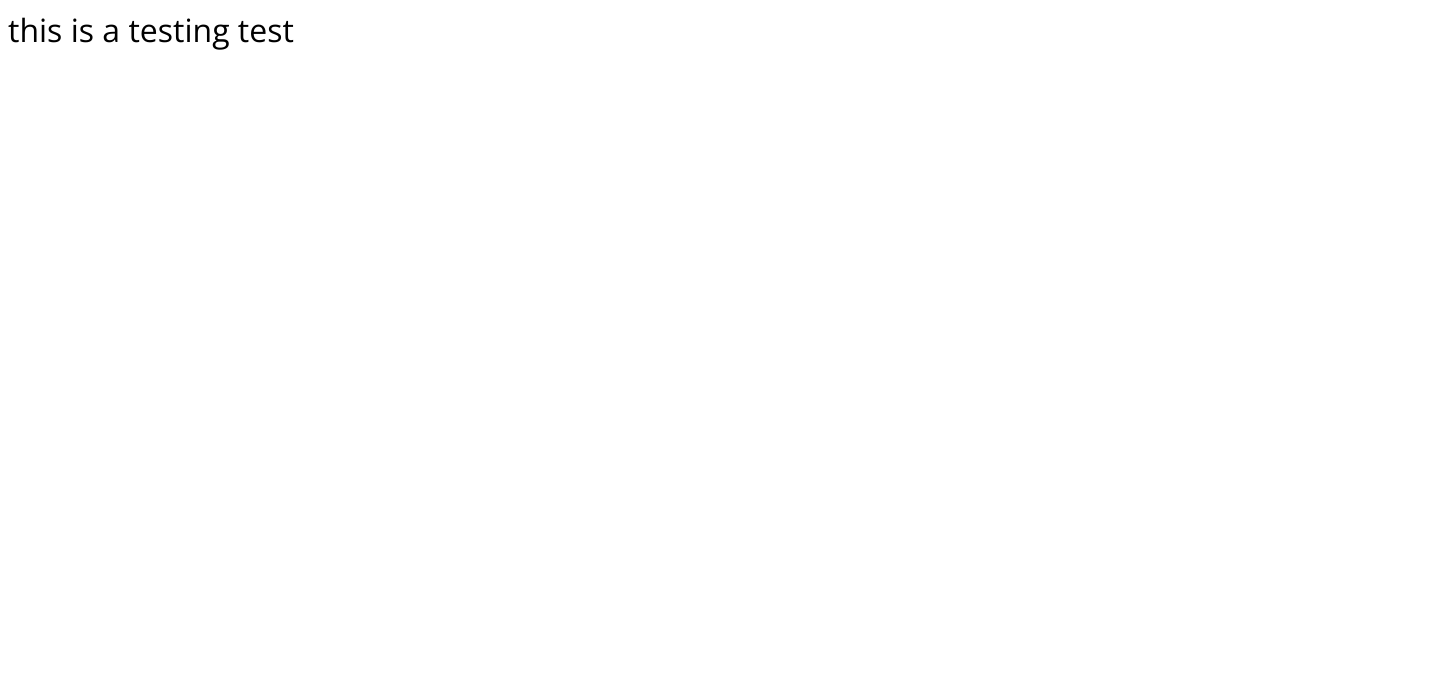
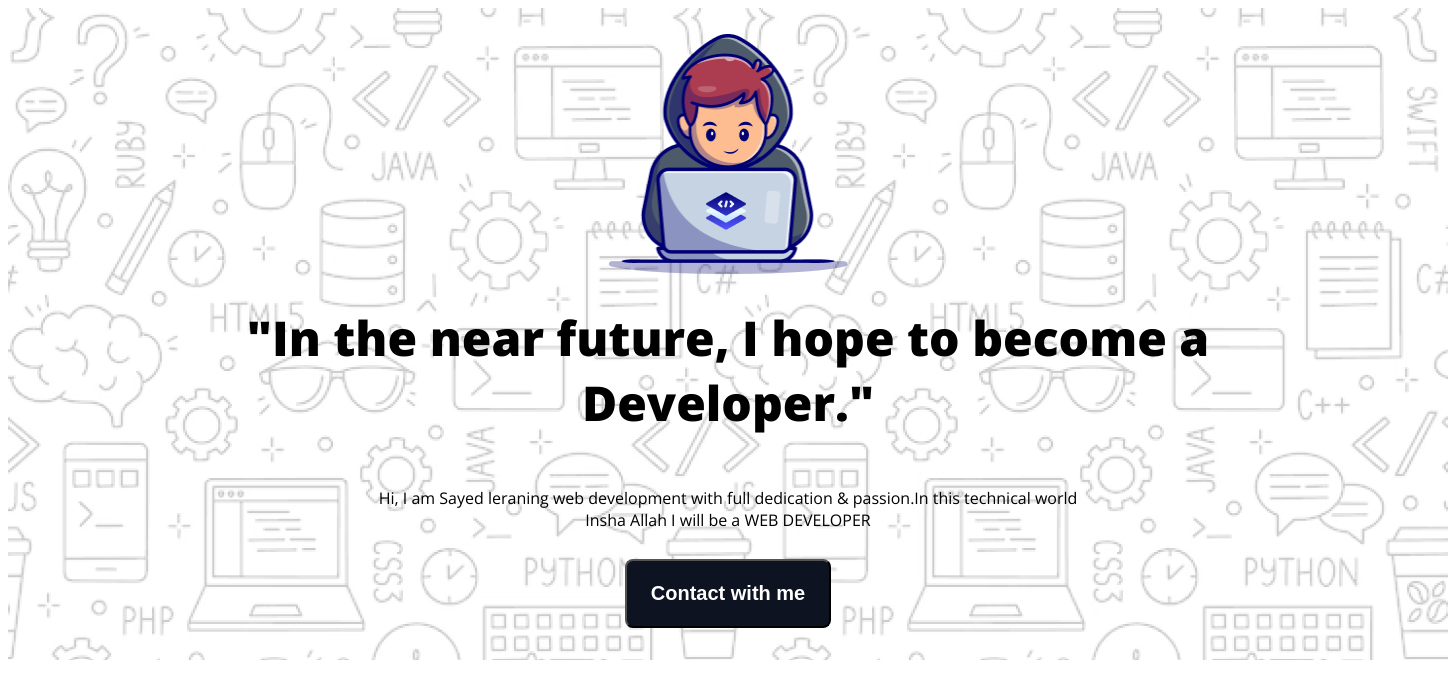
Before and after one commit to sayed725/first-assignment-repo, a plain HTML site: page index.html in a window 1280 px wide. Shown: the whole page, 1448 px wide, since content can reach past the window. Drawn offline with nearby package versions, Linux system fonts and the light colour scheme.

Commit message:
added banner section

```diff
--- a/index.html
+++ b/index.html
@@ -15,9 +15,18 @@
 </head>
 
 
-        <body class="open-sans-normal">
-            <div class="title">
-                this is a testing test
+<body class="open-sans-normal">
+    <!-- hero container starts here -->
+    <header class="hero-container">
+        <div class="hero-title-image">
+            <img src="assets/Group.png" alt="">
+        </div>
+        <div class="hero-title-content">
+            <h1>"In the near future, I hope to become a <br> Developer."</h1>
+            <p>Hi, I am Sayed leraning web development with full dedication & passion.In this technical world<br>Insha Allah I will be a WEB DEVELOPER</p>
+            <button class="hero-btn"><a href="google.com">Contact with me</a></button>
+        </div>
 
-            </div>
-        </body>
+    </header>
+    <!-- hero container end here -->
+</body>
--- a/styles/style.css
+++ b/styles/style.css
@@ -5,6 +5,54 @@
     font-variation-settings:
       "wdth" 100;
   }
-  .title{
-    font-size: xx-large;
+
+  /* hero container */
+  .hero-container{
+    width: 1440px;
+    height: 652px;
+    margin: 0 auto;
+    background-image: url(../assets/Hero-bg.png);
   }
+  .hero-title-image img{
+    width: 240.28px;
+     height: 240px;
+     margin-left: 600px;
+     margin-right: 600px;
+     margin-top: 26px;
+     /* margin-bottom: 386px; */
+  }
+  .hero-title-content{
+    display: flex;
+    flex-direction: column;
+    justify-content: flex-start;
+    align-items: center;
+    margin-left: 221px;
+    margin-right: 221px;
+
+  }
+  .hero-title-content h1{
+    text-align: center;
+    font-size: 48px;
+    font-weight: 800;
+    margin-top: 26px;
+  }
+  .hero-title-content p{
+    text-align: center;
+    font-size: 16px;
+    font-weight: 400;
+    margin-top: 20px;
+    margin-bottom: 28px;
+}
+.hero-btn{
+  text-align: center;
+  padding: 21px 24px 21px 24px;
+  border-radius: 8px;
+
+   background: rgb(13, 19, 33);
+}
+.hero-btn a{
+  text-decoration: none;
+  color: #fff;
+  font-size: 20px;
+  font-weight: 600;
+}
```
